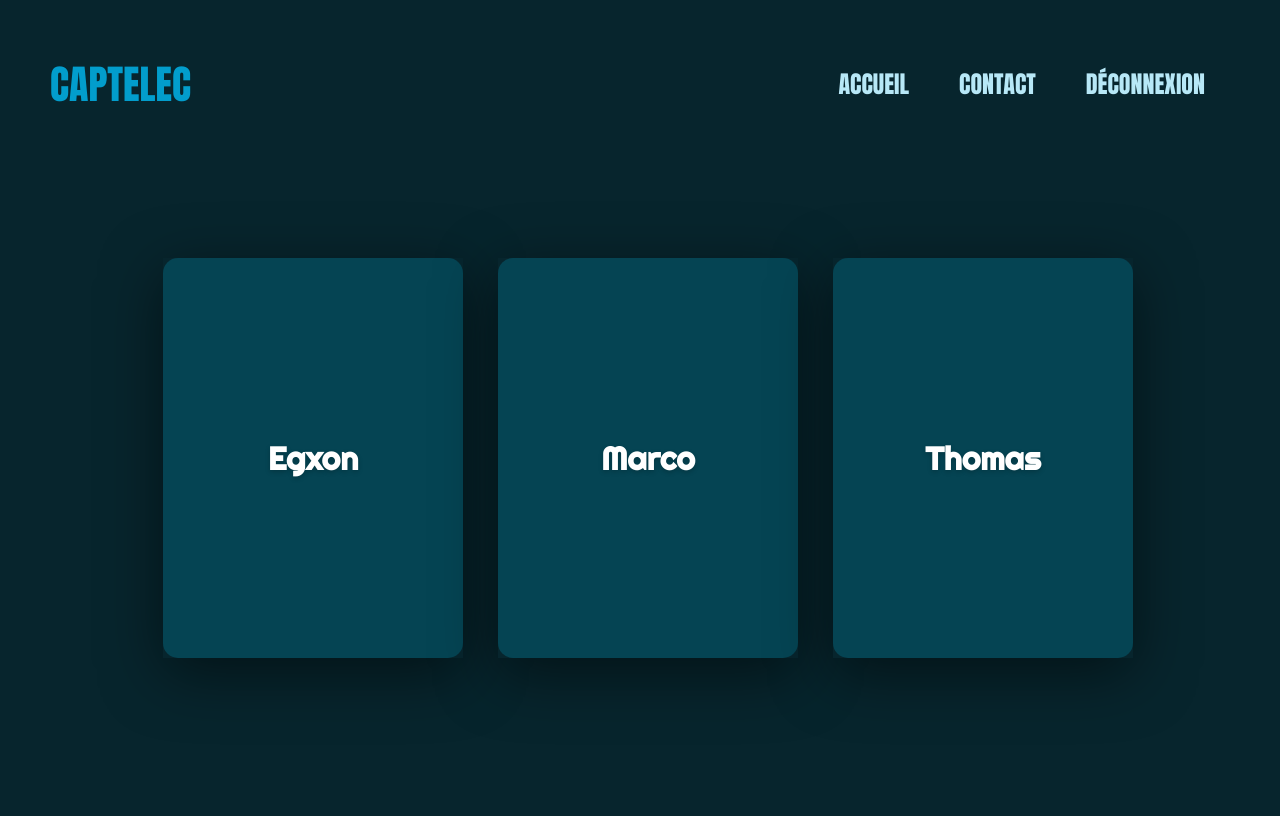
After one commit to SkyFriz/SAE-ALT-S3-Dev-22-23-CaptElec-3A-Equipe-3, a PHP site: page /Contact.php in a window 1280 px wide. The commit adds this page. Run offline with PHP 8.4, Linux system fonts and the light colour scheme; the visitor is signed in with stand-in values (Sample User, id 1).

Commit message:
contact fini

```diff
--- /dev/null
+++ b/Site&Tests/25_01mercredi/SAE/Contact.php
@@ -0,0 +1,55 @@
+<?php
+session_start();
+?>
+
+<!DOCTYPE html>
+<html>
+    <head>
+        <link rel="stylesheet" href="styleContact.css"/>
+        <?php
+          include 'include/head.php';
+        ?>
+    </head>
+    <body>
+    <div class="container">
+<div class="card">
+  <div class="face face1">
+    <div class="content">
+      <span class="stars"></span>
+      <h2 class="java">Egxon Zejnullahi</h2>
+      <p class="java">c'est occupé a gérer github (scrum master) et a réaliser le script python qui récupère les données pour ensuite les envoyées dans la base de donnée mysql, et a crée des graphiques avec graphana.</p>
+    </div>
+  </div>
+  <div class="face face2">
+    <h2>Egxon</h2>
+  </div>
+</div>
+
+<div class="card">
+  <div class="face face1">
+    <div class="content">
+      <span class="stars"></span>
+      <h2 class="python">Marco Valle</h2>
+      <p class="python">a crée la base de donnée, crée des script.</p>
+    </div>
+  </div>
+  <div class="face face2">
+    <h2>Marco</h2>
+  </div>
+</div>
+
+<div class="card">
+  <div class="face face1">
+    <div class="content">
+      <span class="stars"></span>
+      <h2 class="cSharp">Thomas Testa</h2>
+      <p class="cSharp">a réalisé le début du site et son fonctionnement.</p>
+    </div>
+  </div>
+  <div class="face face2">
+    <h2>Thomas</h2>
+  </div>
+</div>
+</div>
+    </body>
+</html>
--- a/Site&Tests/25_01mercredi/SAE/connexion.php
+++ b/Site&Tests/25_01mercredi/SAE/connexion.php
@@ -27,4 +27,5 @@
 		echo "</form>";
 	?>
     </body>
+
 </html>
--- a/Site&Tests/25_01mercredi/SAE/include/head.php
+++ b/Site&Tests/25_01mercredi/SAE/include/head.php
@@ -11,8 +11,8 @@
         <a href="#" class="logo">CaptElec</a>
         <div class="nav-links">
             <ul>
-                <li class="active"><a onclick="window.location.href='index.php'">Accueil</a></li>
-                <li><a href="#">Contact</a></li>
+                <li><a onclick="window.location.href='index.php'">Accueil</a></li>
+                <li><a onclick="window.location.href='Contact.php'">Contact</a></li>
                 <?php
                   if (!isset($_SESSION['identifie']) OR isset($_SESSION['identifie'])!='OK') {
                     echo("<li><a onclick=\"window.location.href='connexion.php'\">Connexion</a></li>");
--- a/Site&Tests/25_01mercredi/SAE/include/styleInclnclude.css
+++ b/Site&Tests/25_01mercredi/SAE/include/styleInclnclude.css
@@ -10,6 +10,9 @@
 }
 
 .navbar{
+    top: 0;
+    left: 0;
+
     font-family: 'Impact';
 
     position: absolute;
@@ -102,6 +105,10 @@
         margin-top: -1%;
     }
 
+    .card.mobile-menu{
+        display: none;
+    }
+
     .nav-links ul{
         display: flex;
         flex-direction: column;
--- /dev/null
+++ b/Site&Tests/25_01mercredi/SAE/styleContact.css
@@ -0,0 +1,145 @@
+@import url("https://fonts.googleapis.com/css2?family=Righteous&display=swap");
+
+body {
+  display: flex;
+  justify-content: center;
+  align-items: center;
+  font-family: "Righteous", cursive;
+  min-height: 100vh;
+  background-color: #07252d;
+  background-image: #07252d;
+}
+  .container {
+    max-width: 100vw;
+    display: grid;
+    grid-template-columns: repeat(auto-fit, minmax(300px, 1fr));
+    grid-gap: 35px;
+    padding: 40px 0;
+  }
+    .card {
+      position: relative;
+      top: 50px;
+      left: 0;
+      width: 300px;
+      height: 400px;
+      margin: 0;
+      background: #000;
+      border-radius: 15px;
+      box-shadow: 0 15px 60px rgba(0, 0, 0, 0.5);
+    }
+
+    .card:hover{
+      box-shadow: 0 0 10px #03bcf4,
+    0 0 20px #03bcf4,
+    0 0 40px #03bcf4,
+    0 0 80px #03bcf4,
+    0 0 160px #03bcf4;
+    }
+
+      .face {
+        position: absolute;
+        bottom: 0;
+        left: 0;
+        width: 100%;
+        height: 100%;
+        display: flex;
+        justify-content: center;
+        align-items: center;
+      }
+        .face1 {
+          box-sizing: border-box;
+          padding: 20px;
+        }
+          h2 {
+            margin: 0;
+            padding: 0;
+          }
+
+          .java {
+            background-color: #fffc00;
+            -webkit-background-clip: text;
+            -webkit-text-fill-color: transparent;
+          }
+
+          .python {
+            background-color: #00fffc;
+            -webkit-background-clip: text;
+            -webkit-text-fill-color: transparent;
+          }
+
+          .cSharp {
+            background-color: #fc00ff;
+            -webkit-background-clip: text;
+            -webkit-text-fill-color: transparent;
+          }
+
+
+        .face2 {
+          transition: 0.5s;
+        }
+          h2 {
+            margin: 0;
+            padding: 0;
+            font-size: 10em;
+            color: #fff;
+            transition: 0.5s;
+            text-shadow: 0 2px 5px rgba(0, 0, 0, 0.2);
+            z-index: 10;
+          }
+
+
+
+
+    .card:hover .face.face2 {
+      height: 60px;
+    }
+      h2 {
+        background-color: #054453;
+        font-size: 2em;
+      }
+
+
+    .card:nth-child(1) .face.face2 {
+      background-color: #054453;
+      border-radius: 15px;
+    }
+
+    .card:nth-child(1) .face.face2:hover{
+      box-shadow: 0 0 10px #03bcf4,
+    0 0 20px #03bcf4,
+    0 0 40px #03bcf4,
+    0 0 80px #03bcf4,
+    0 0 160px #03bcf4;
+    }
+
+    .card:nth-child(2) .face.face2 {
+      background-color: #054453;
+      border-radius: 15px;
+    }
+
+    .card:nth-child(2) .face.face2:hover{
+      box-shadow: 0 0 10px #03bcf4,
+    0 0 20px #03bcf4,
+    0 0 40px #03bcf4,
+    0 0 80px #03bcf4,
+    0 0 160px #03bcf4;
+    }
+
+    .card:nth-child(3) .face.face2 {
+      background-color: #054453;
+      border-radius: 15px;
+    }
+
+    .card:nth-child(3) .face.face2:hover{
+      box-shadow: 0 0 10px #03bcf4,
+    0 0 20px #03bcf4,
+    0 0 40px #03bcf4,
+    0 0 80px #03bcf4,
+    0 0 160px #03bcf4;
+    }
+
+    @media screen and (max-width: 900px){
+      .card{
+        top: 300px;
+      }
+    }
```
Also changed, not shown: Site&Tests/25_01mercredi/SAE/Graphique.php (added, +13 -0 lines), Site&Tests/25_01mercredi/SAE/index.php (+12 -10 lines), Site&Tests/25_01mercredi/SAE/svg/styleSVG.css (+11 -2 lines), Site&Tests/25_01mercredi/SAE/svg/batimentB/1etage.svg.
